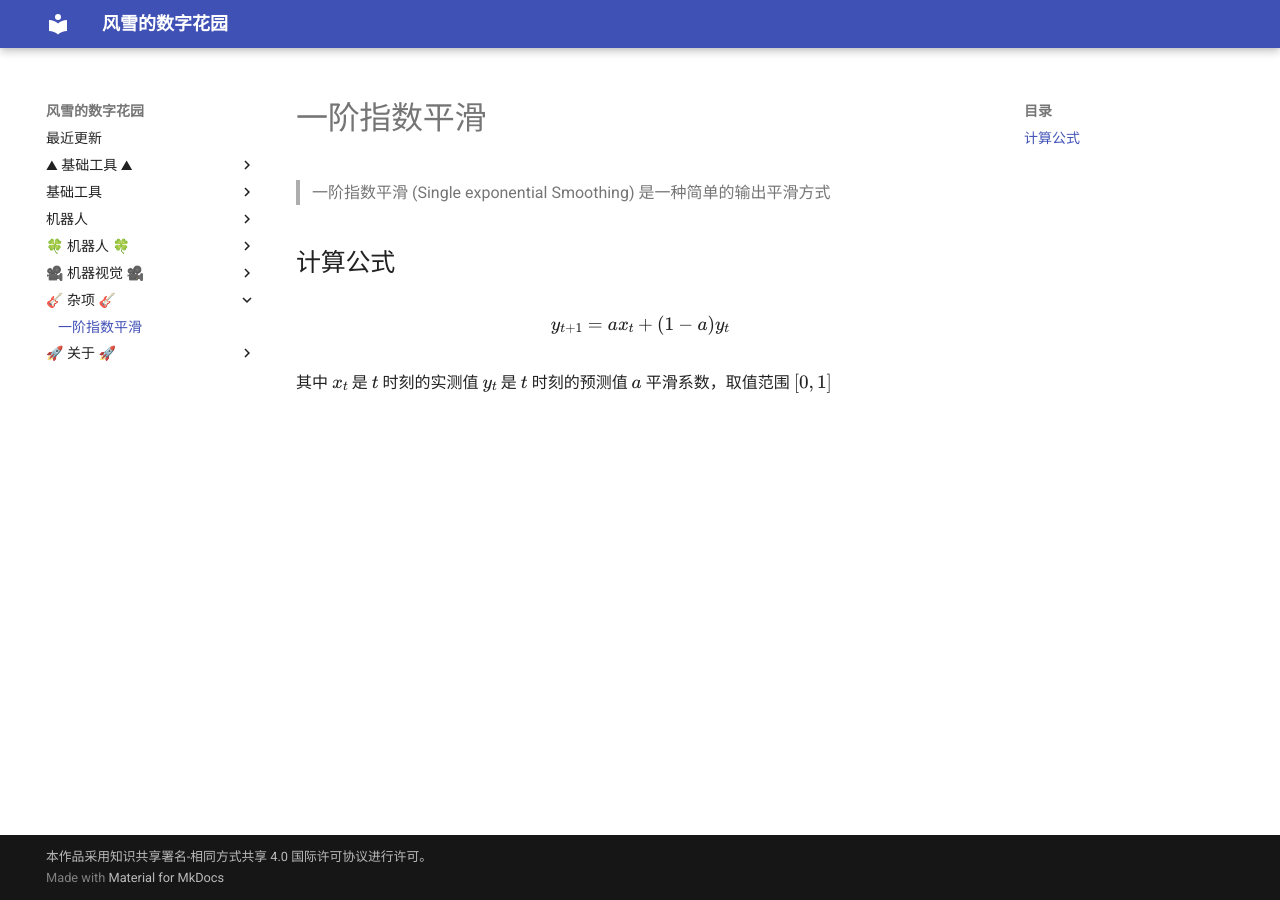
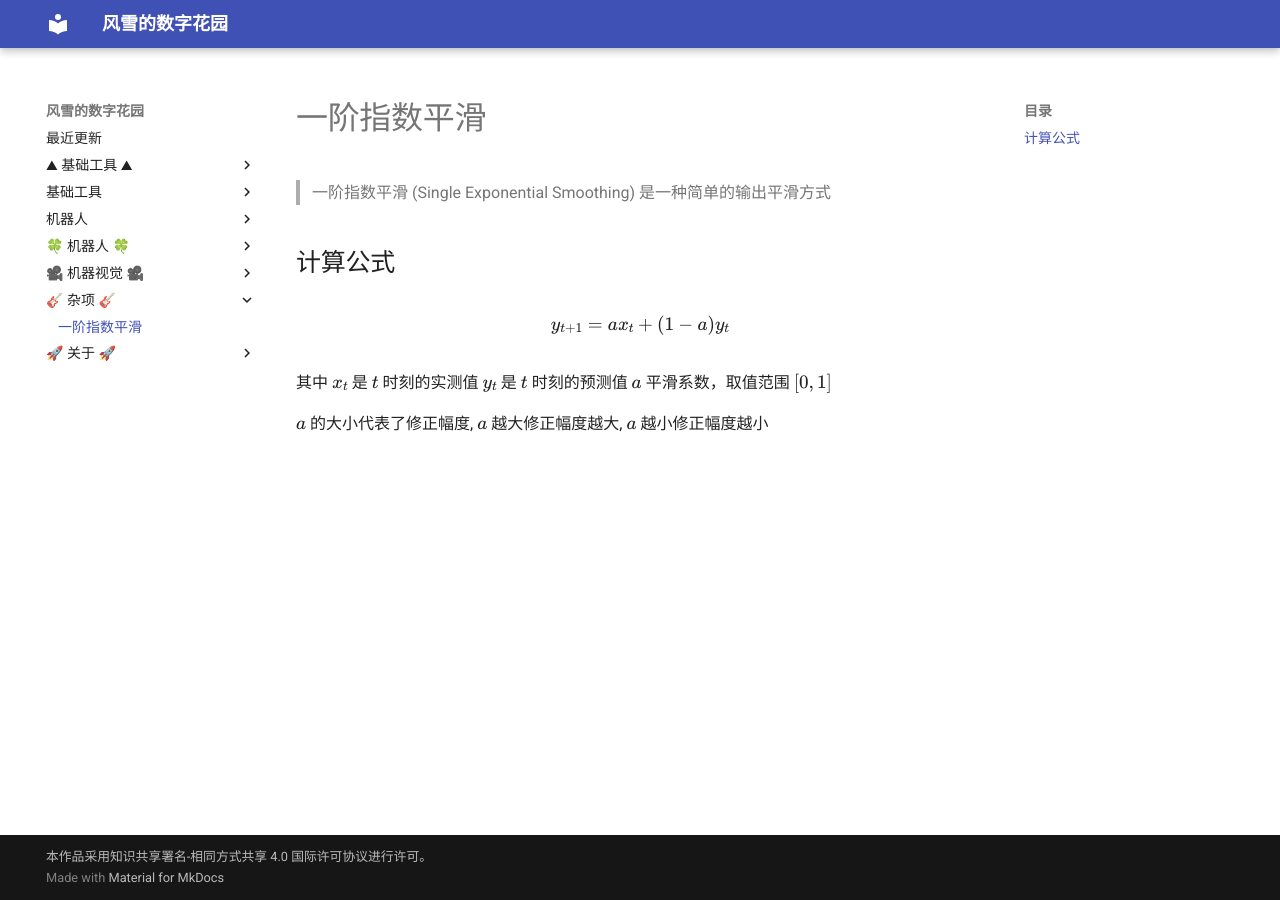
Before and after one commit to altair-albert/altair-albert.github.io, an MkDocs documentation site: the page built from docs/🎸 杂项 🎸/一阶指数平滑.md, in a window 1280 px wide. Built offline with MkDocs 1.6.1 and Material for MkDocs 9.7.7, drawn with Linux system fonts in a browser that asks for light colours; comment, search, counter and statistics services are not loaded.

Commit message:
2022-10-17 11:37:58
Affected files:
docs/🎸 杂项 🎸/一阶指数平滑.md

```diff
--- a/docs/🎸 杂项 🎸/一阶指数平滑.md
+++ b/docs/🎸 杂项 🎸/一阶指数平滑.md
@@ -1,6 +1,6 @@
 # 一阶指数平滑
 
-> 一阶指数平滑 (Single exponential Smoothing) 是一种简单的输出平滑方式
+> 一阶指数平滑 (Single Exponential Smoothing) 是一种简单的输出平滑方式
 
 ## 计算公式
 
@@ -9,3 +9,5 @@ $$y_{t+1}=ax_t+(1-a)y_t$$
 其中 $x_t$ 是 $t$ 时刻的实测值
 $y_t$ 是 $t$ 时刻的预测值
 $a$ 平滑系数，取值范围 $[0,1]$
+
+$a$ 的大小代表了修正幅度, $a$ 越大修正幅度越大, $a$ 越小修正幅度越小
```
